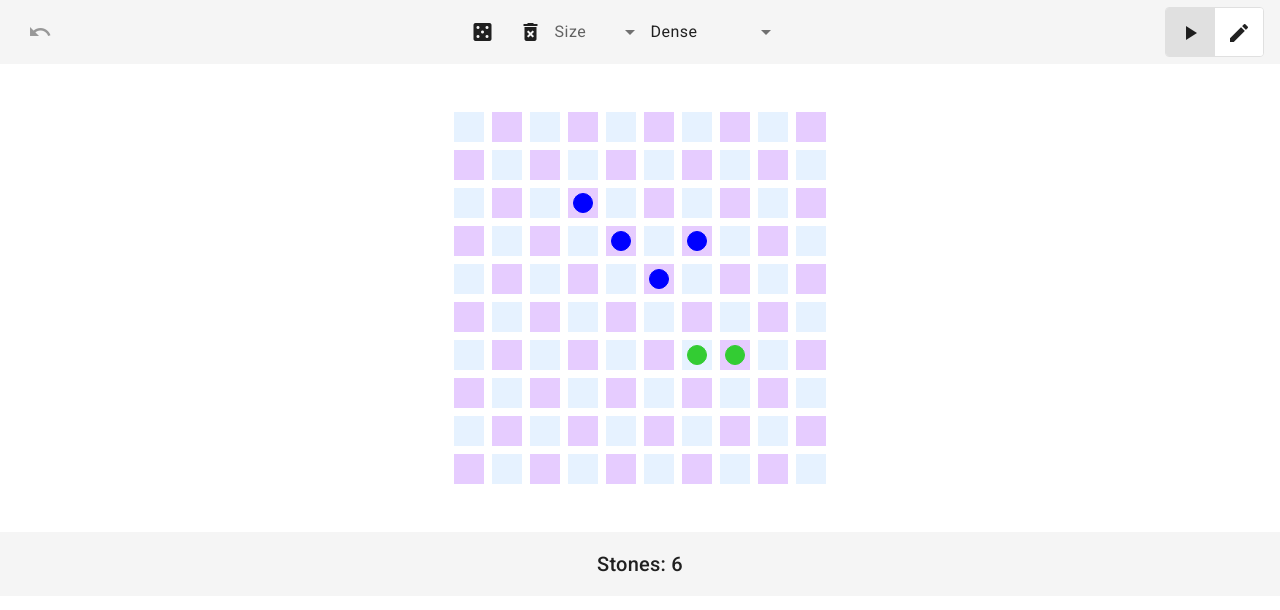
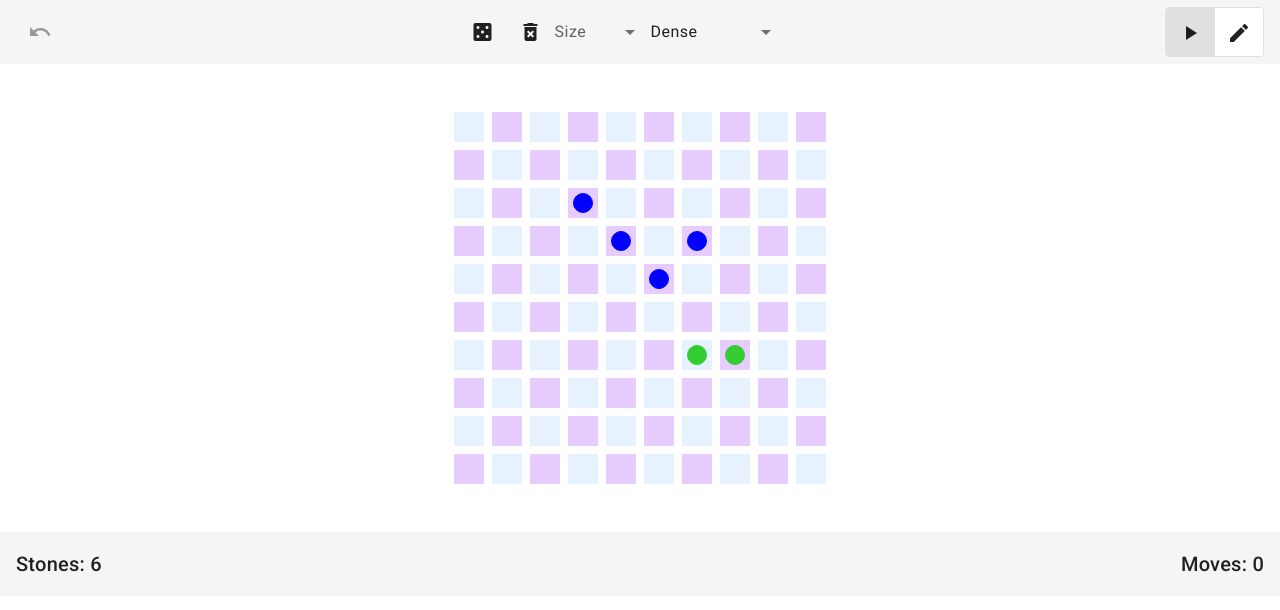
Before and after one commit to erekleroinishvili/annihilation-board-game, an Angular app: page / in a window 1280 px wide. Shown: the top 610 px of the page. Built offline with nearby package versions, Linux system fonts and the light colour scheme.

Commit message:
Show move count

```diff
--- a/src/app/board/board.component.ts
+++ b/src/app/board/board.component.ts
@@ -35,6 +35,9 @@ export class BoardComponent implements OnInit, OnChanges {
       }
     }
     return count
+  }
+  public get moveCount() {
+    return this.lastStates.length
   }
 
   @HostBinding('class.edit-mode')
--- a/src/app/game/game.component.html
+++ b/src/app/game/game.component.html
@@ -41,7 +41,7 @@
 <div class="divider"></div>
 
 <mat-toolbar>
-    <span class="spacer"></span>
     <span>Stones: {{ board.coinCount || ''}}</span>
     <span class="spacer"></span>
+    <span>Moves: {{ board.moveCount }}</span>
 </mat-toolbar>
```
Also changed, not shown: 1 other file (tests, documents, lock files or other folders).
